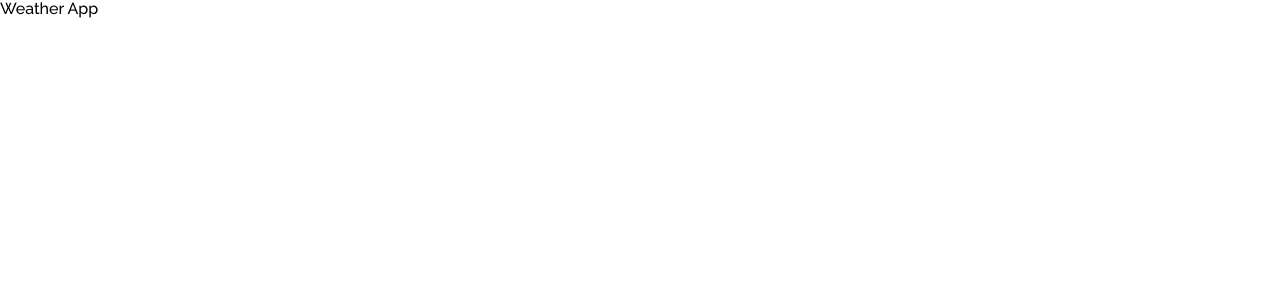
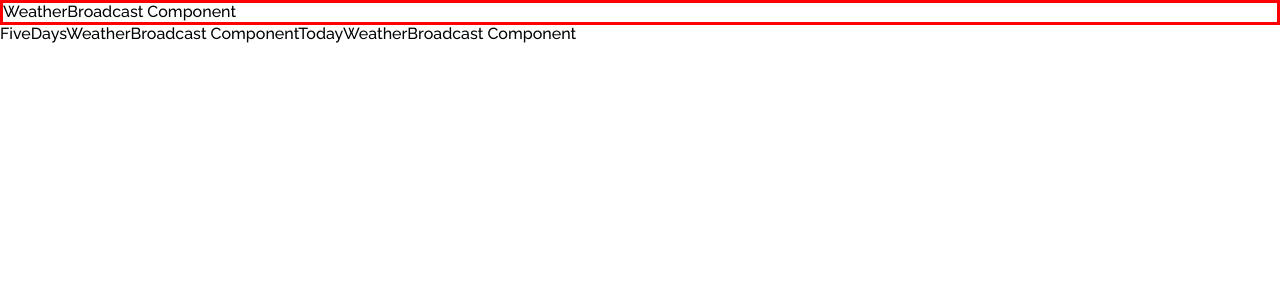
Before and after one commit to IevgeniiaAbdulina/Weather-App-Challenge, a React (Create React App) app: page / in a window 1280 px wide. Shown: the top 300 px of the page. Built offline with nearby package versions, Linux system fonts and the light colour scheme.

Commit message:
Added Main Components into App Component

```diff
--- a/src/App.js
+++ b/src/App.js
@@ -1,11 +1,14 @@
 import './App.css';
+import WeatherBroadcast from './components/weather-broadcast/WeatherBroadcast';
+import FiveDaysWeatherBroadcast from './components/weather-broadcast/five-days-weather-broadcast/FiveDaysWeatherBroadcast';
+import TodayWeatherBroadcast from './components/weather-broadcast/today-weather-broadcast/TodayWeatherBroadcast';
 
 function App() {
   return (
-    <div className="App">
-      <header>
-        Weather App
-      </header>
+    <div>
+      <WeatherBroadcast />
+      <FiveDaysWeatherBroadcast />
+      <TodayWeatherBroadcast />
     </div>
   );
 }
--- a/src/components/weather-broadcast/WeatherBroadcast.css
+++ b/src/components/weather-broadcast/WeatherBroadcast.css
@@ -0,0 +1,3 @@
+.box {
+    border: solid red;
+}
--- a/src/components/weather-broadcast/WeatherBroadcast.js
+++ b/src/components/weather-broadcast/WeatherBroadcast.js
@@ -0,0 +1,11 @@
+import './WeatherBroadcast.css';
+
+const WeatherBroadcast = () => {
+    return (
+        <div className='box'>
+            <span>WeatherBroadcast Component</span>
+        </div>
+     );
+}
+
+export default WeatherBroadcast;
--- a/src/components/weather-broadcast/five-days-weather-broadcast/FiveDaysWeatherBroadcast.js
+++ b/src/components/weather-broadcast/five-days-weather-broadcast/FiveDaysWeatherBroadcast.js
@@ -0,0 +1,10 @@
+
+const FiveDaysWeatherBroadcast = () => {
+    return (
+        <>
+            <span>FiveDaysWeatherBroadcast Component</span>
+        </>
+     );
+}
+
+export default FiveDaysWeatherBroadcast;
--- a/src/components/weather-broadcast/today-weather-broadcast/TodayWeatherBroadcast.js
+++ b/src/components/weather-broadcast/today-weather-broadcast/TodayWeatherBroadcast.js
@@ -0,0 +1,11 @@
+const TodayWeatherBroadcast = () => {
+    return (
+        <>
+            <span>
+                TodayWeatherBroadcast Component
+            </span>
+        </>
+     );
+}
+
+export default TodayWeatherBroadcast;
```
